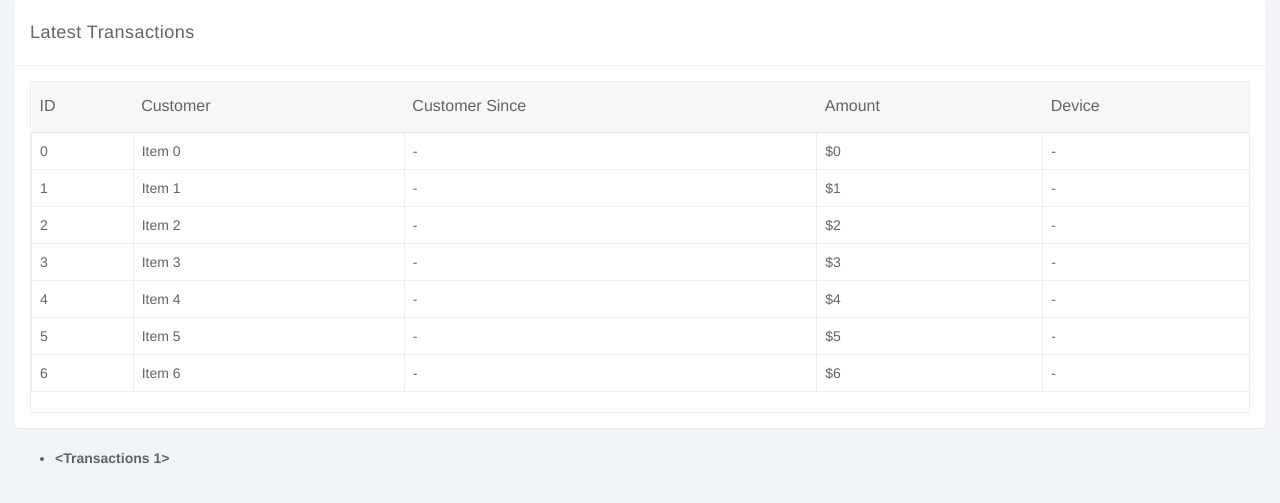
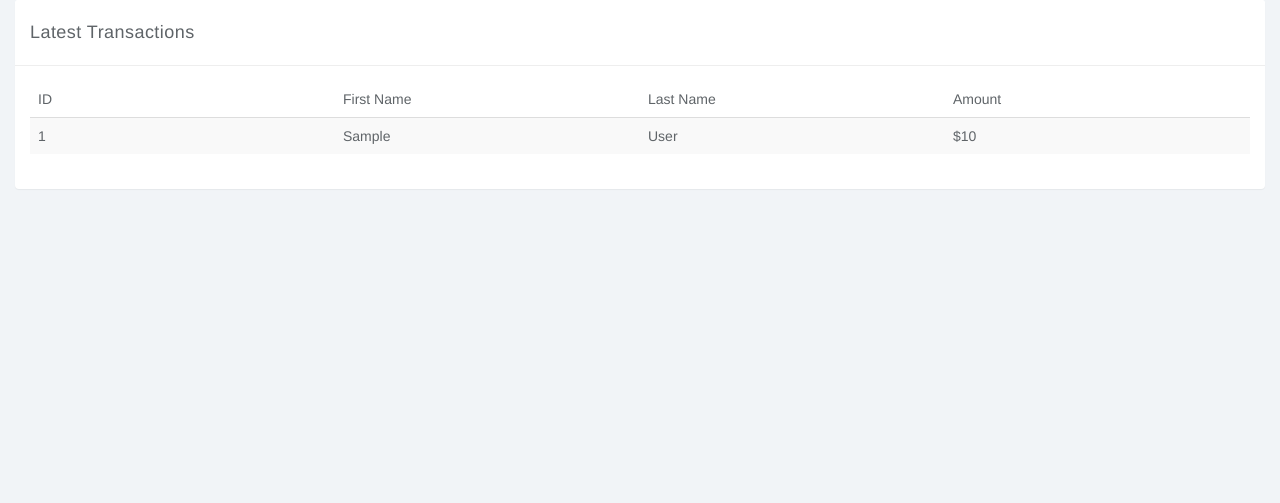
Before and after one commit to michaelfarinacci/money2020, a Flask app: page /transactions in a window 1280 px wide. Shown: the part 50-553 px from the top of the page. Run offline with Flask 2, Linux system fonts and the light colour scheme; tables that the repository leaves empty hold one stand-in row (values such as "Sample post"); some libraries are stand-ins or nearby versions.

Commit message:
Transactions
Added list of transactions from database

```diff
--- a/app.py
+++ b/app.py
@@ -9,7 +9,7 @@ from models import app, Merchant, Transactions
 #context = SSL.Context(SSL.SSLv23_METHOD)
 #context.use_privatekey_file('server.key')
 #context.use_certificate_file('server.crt')
-DBSession = sessionmaker(bind=create_engine('postgresql://postgres:postgres@52.36.203.109:5432/angel_db'))
+DBSession = sessionmaker(bind=create_engine('postgresql://postgres:postgres@52.36.203.109:5432/angel_db_3'))
 session = DBSession()
 
 def resp(data=""):
@@ -23,7 +23,7 @@ def index():
 
 @app.route('/transactions', methods=['GET', 'POST'])
 def transactions():
-    transactions = session.query(Transactions).all()
+    transactions = session.query(Transactions).limit(10)
     if transactions:
         return flask.render_template('transactions.html', transactions = transactions)
     else:
--- a/static/chart-data.js
+++ b/static/chart-data.js
@@ -53,25 +53,32 @@ var randomScalingFactor = function(){ return Math.round(Math.random()*1000)};
 					value: 300,
 					color:"#30a5ff",
 					highlight: "#62b9fb",
-					label: "Blue"
+					label: "Age 18 - 25",
+					legend: {
+						labels: {
+							generateLabels: {
+								function(chart) {}
+							}
+						}
+					}
 				},
 				{
-					value: 50,
+					value: 250,
 					color: "#ffb53e",
 					highlight: "#fac878",
-					label: "Orange"
+					label: "Age 26 - 55"
 				},
 				{
 					value: 100,
 					color: "#1ebfae",
 					highlight: "#3cdfce",
-					label: "Teal"
+					label: "Age 36-55"
 				},
 				{
-					value: 120,
+					value: 30,
 					color: "#f9243f",
 					highlight: "#f6495f",
-					label: "Red"
+					label: "Age 56-100"
 				}
 
 			];
@@ -81,25 +88,25 @@ var randomScalingFactor = function(){ return Math.round(Math.random()*1000)};
 						value: 300,
 						color:"#30a5ff",
 						highlight: "#62b9fb",
-						label: "Blue"
+						label: "Mobile"
 					},
 					{
 						value: 50,
 						color: "#ffb53e",
 						highlight: "#fac878",
-						label: "Orange"
+						label: "Social Media"
 					},
 					{
 						value: 100,
 						color: "#1ebfae",
 						highlight: "#3cdfce",
-						label: "Teal"
+						label: "Web"
 					},
 					{
 						value: 120,
 						color: "#f9243f",
 						highlight: "#f6495f",
-						label: "Red"
+						label: "Retail"
 					}
 
 				];
--- a/static/easypiechart-data.js
+++ b/static/easypiechart-data.js
@@ -25,6 +25,3 @@ $(function() {
        barColor: '#30a5ff'
    });
 });
-
-$('#calendar').datepicker({
-	});
--- a/tables/data2.json
+++ /dev/null
@@ -1,37 +0,0 @@
-[
-    {
-        "id": 0,
-        "name": "Item 0",
-        "price": "$0"
-    },
-    {
-        "id": 1,
-        "name": "Item 1",
-        "price": "$1"
-    },
-    {
-        "id": 2,
-        "name": "Item 2",
-        "price": "$2"
-    },
-    {
-        "id": 3,
-        "name": "Item 3",
-        "price": "$3"
-    },
-    {
-        "id": 4,
-        "name": "Item 4",
-        "price": "$4"
-    },
-    {
-        "id": 5,
-        "name": "Item 5",
-        "price": "$5"
-    },
-    {
-        "id": 6,
-        "name": "Item 6",
-        "price": "$6"
-    }
-]
--- a/templates/transactions.html
+++ b/templates/transactions.html
@@ -6,27 +6,30 @@
                 <div class="panel panel-default">
                     <div class="panel-heading">Latest Transactions</div>
                     <div class="panel-body">
-                        <table data-toggle="table" data-url="tables/data2.json" >
+                        <table class="table table-striped">
                             <thead>
                             <tr>
-                                <th data-field="id">ID</th>
-                                <th data-field="name">Customer</th>
-                                <th data-field="customersince">Customer Since</th>
-                                <th data-field="price">Amount</th>
-                                <th data-field="device">Device</th>
+                                <td data-field="id">ID</th>
+                                <td data-field="name">First Name</th>
+                                <td data-field="customersince">Last Name</th>
+                                <td data-field="price">Amount</th>
                             </tr>
                             </thead>
+                            {% if transactions %}
+                                {% for transaction in transactions %}
+                            <tr>
+                                <td data-field="id" width=20%>{{ transaction.id }}</th>
+                                <td data-field="name" width=20%>{{ transaction.first_name }}</th>
+                                <td data-field="customersince" width=20%>{{ transaction.last_name }}</th>
+                                <td data-field="price" width=20%>${{ transaction.amount }}</th>
+                            </tr>
+                                {% endfor %}
+                            {% endif %}
                         </table>
                     </div>
                 </div>
             </div>
         </div><!--/.row-->
-        {% if transactions %}
-			<ul>
-			{% for transaction in transactions %}
-				<li><strong> {{ transaction }} </strong> </li>
-			{% endfor %}
-			</ul>
-		{% endif %}
+
     </div>
 {% endblock %}
```
Also changed, not shown: models.py (+4 -4 lines), tables/data1.json (deleted, +0 -107 lines), templates/index.html (+14 -37 lines).
